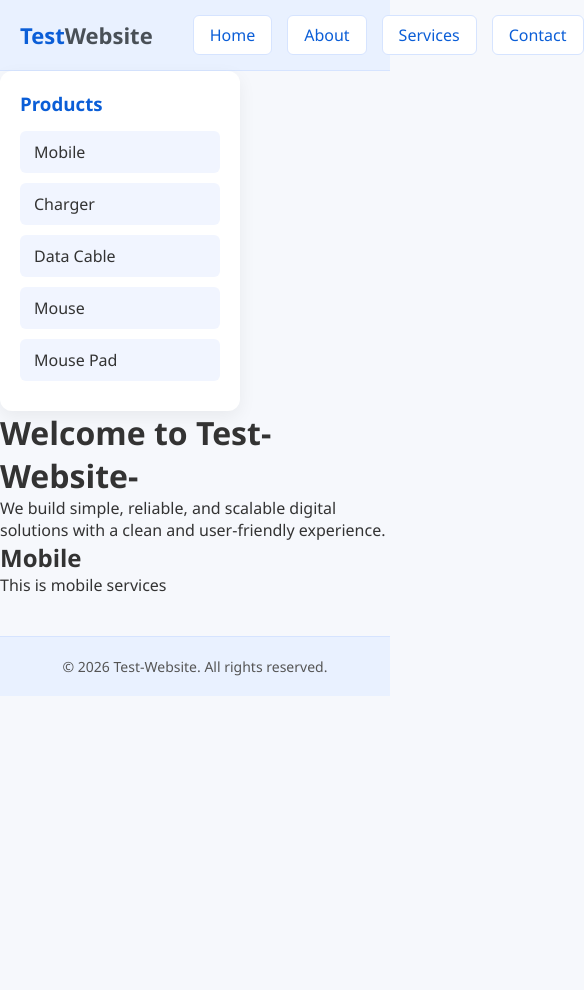
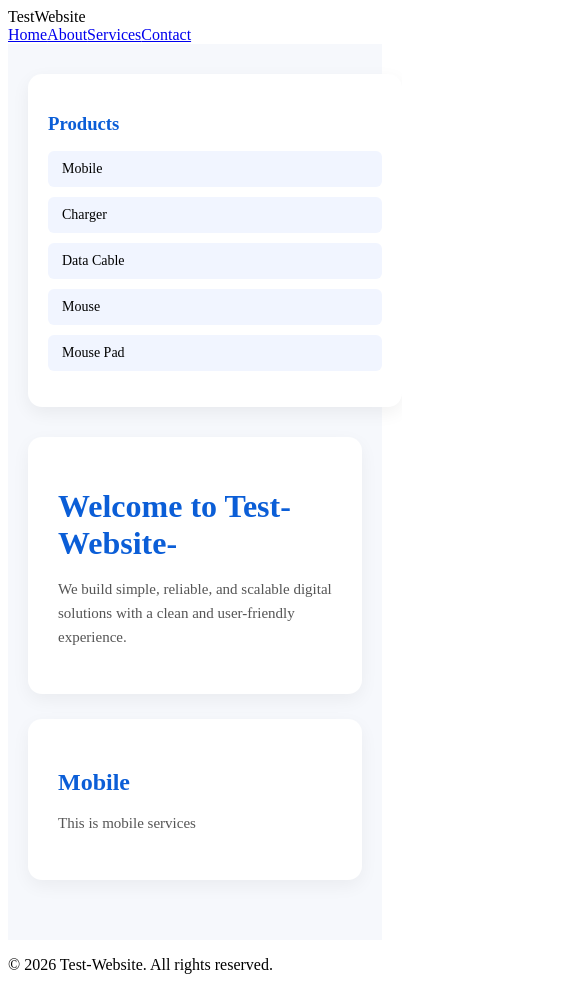
Before and after one commit to vikasrajput0112/my-react-website, a React (Create React App) app: page / in a window 390 px wide. Shown: the whole page, 584 px wide, since content can reach past the window. Before the commit the page ends 844 px from the top, so only its background shows below. Built offline with nearby package versions, Linux system fonts and the light colour scheme.

Commit message:
Update style.css

```diff
--- a/src/style.css
+++ b/src/style.css
@@ -1,70 +1,48 @@
-* {
-    margin: 0;
-    padding: 0;
-    box-sizing: border-box;
-    font-family: "Segoe UI", Arial, sans-serif;
+/* ================= HOME PAGE LAYOUT ================= */
+
+.home-wrapper {
+    background: #f6f8fc;
+    padding: 30px 0 60px;
 }
 
-body {
-    background: #f6f8fc;
-    color: #333;
-}
-
-/* ================= HEADER ================= */
-
-.header {
-    background: #e9f1ff;
-    padding: 15px 0;
-    border-bottom: 1px solid #d6e4ff;
-}
-
-.header-flex {
+.home-layout {
     display: flex;
-    align-items: center;
-    justify-content: flex-start;
-    gap: 40px;
     max-width: 1200px;
     margin: auto;
+    gap: 30px;
     padding: 0 20px;
 }
 
-.logo {
-    font-size: 22px;
-    font-weight: bold;
-    color: #0b5ed7;
+/* RIGHT SIDE CONTENT */
+.home-main {
+    flex: 1;
+    display: flex;
+    flex-direction: column;
+    gap: 25px;
 }
 
-.logo span {
-    color: #495057;
+/* WHITE CARD STYLE */
+.home-card {
+    background: white;
+    padding: 30px;
+    border-radius: 14px;
+    box-shadow: 0 6px 18px rgba(0,0,0,0.05);
 }
 
-.nav {
-    display: flex;
-    gap: 15px;
+.home-card h1 {
+    color: #0b5ed7;
+    margin-bottom: 10px;
 }
 
-.nav-btn {
-    text-decoration: none;
-    padding: 8px 16px;
-    border-radius: 6px;
+.home-card h2 {
     color: #0b5ed7;
-    background: white;
-    border: 1px solid #d6e4ff;
-    transition: all 0.2s ease;
+    margin-bottom: 8px;
 }
 
-.nav-btn:hover {
-    background: #e7f1ff;
-}
-
-/* ================= LAYOUT ================= */
-
-.page-layout {
-    display: flex;
-    max-width: 1200px;
-    margin: 30px auto;
-    padding: 0 20px;
-    gap: 30px;
+.home-card p {
+    color: #555;
+    font-size: 15px;
+    line-height: 1.6;
 }
 
 /* ================= SIDEBAR ================= */
@@ -73,8 +51,9 @@ body {
     width: 240px;
     background: white;
     padding: 20px;
-    border-radius: 12px;
+    border-radius: 14px;
     box-shadow: 0 6px 18px rgba(0,0,0,0.06);
+    height: fit-content;
 }
 
 .sidebar h3 {
@@ -84,6 +63,7 @@ body {
 
 .sidebar-list {
     list-style: none;
+    padding: 0;
 }
 
 .sidebar-list li {
@@ -92,58 +72,17 @@ body {
     background: #f1f5ff;
     border-radius: 6px;
     cursor: pointer;
+    font-size: 14px;
 }
 
-/* ================= HOME ================= */
+/* ================= MOBILE RESPONSIVE ================= */
 
-.home-content {
-    flex: 1;
+@media (max-width: 900px) {
+    .home-layout {
+        flex-direction: column;
+    }
+
+    .sidebar {
+        width: 100%;
+    }
 }
-
-.home-hero {
-    background: white;
-    padding: 40px;
-    border-radius: 14px;
-    box-shadow: 0 6px 18px rgba(0,0,0,0.05);
-}
-
-.home-hero h1 {
-    margin-bottom: 15px;
-    color: #0b5ed7;
-}
-
-/* ================= FOOTER ================= */
-
-.footer {
-    background: #e9f1ff;
-    border-top: 1px solid #d6e4ff;
-    padding: 20px;
-    text-align: center;
-    margin-top: 40px;
-}
-
-.footer-text {
-    font-size: 14px;
-    color: #555;
-}
-
-
-/* ================= MOBILE SECTION ================= */
-
-.mobile-section {
-    background: white;
-    margin-top: 25px;
-    padding: 30px;
-    border-radius: 14px;
-    box-shadow: 0 6px 18px rgba(0,0,0,0.05);
-}
-
-.mobile-section h2 {
-    color: #0b5ed7;
-    margin-bottom: 10px;
-}
-
-.mobile-section p {
-    color: #555;
-    font-size: 15px;
-}
```
